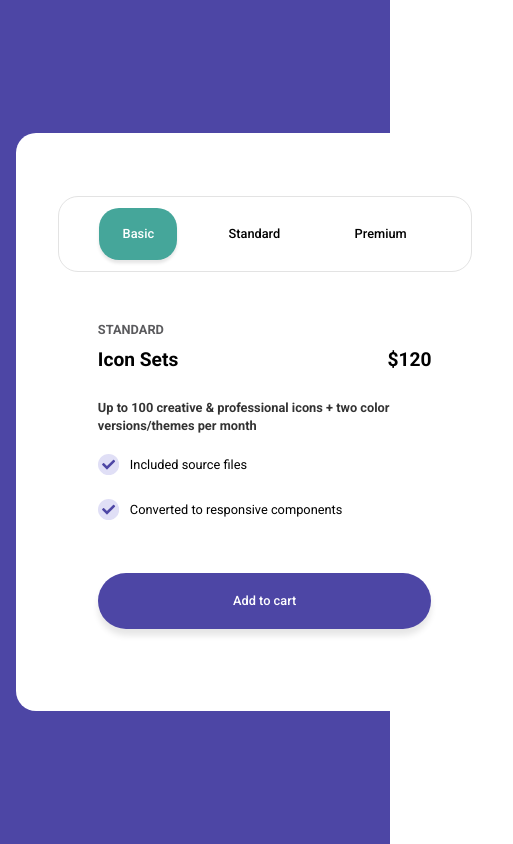
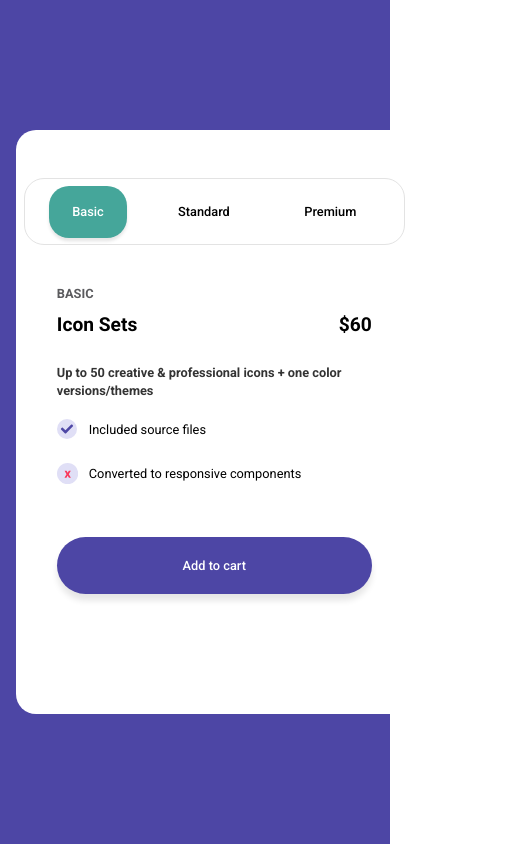
Before and after one commit to jc-ve/frontend-pro, a website: page projects/intermediate/icon-sets-pricing-card/index.html in a window 390 px wide. Both pictures are taken after a click on the item "Basic". Shown: the whole page, 513 px wide, since content can reach past the window. Drawn offline with Linux system fonts and the light colour scheme.

Commit message:
added tab functionality

```diff
--- a/projects/intermediate/icon-sets-pricing-card/index.html
+++ b/projects/intermediate/icon-sets-pricing-card/index.html
@@ -16,11 +16,30 @@
     <main>
       <figure class="pricing">
         <ul class="pricing__plan">
-          <li class="pricing__item">Basic</li>
-          <li class="pricing__item active">Standard</li>
-          <li class="pricing__item">Premium</li>
+          <li class="pricing__item" data-plan="1">Basic</li>
+          <li class="pricing__item active" data-plan="2">Standard</li>
+          <li class="pricing__item" data-plan="3">Premium</li>
         </ul>
-        <div class="pricing__body">
+        <div class="pricing__body pricing__body--1">
+          <p class="pricing__type">Basic</p>
+          <div class="pricing__price">
+            <p>Icon Sets</p>
+            <p>$60</p>
+          </div>
+          <p class="pricing__caption">
+            Up to 50 creative & professional icons + one color versions/themes
+          </p>
+          <ul class="pricing__features">
+            <li class="pricing__feature pricing__feature--included">
+              Included source files
+            </li>
+            <li class="pricing__feature pricing__feature--not-included">
+              Converted to responsive components
+            </li>
+          </ul>
+          <button class="pricing__btn">Add to cart</button>
+        </div>
+        <div class="pricing__body active pricing__body--2">
           <p class="pricing__type">Standard</p>
           <div class="pricing__price">
             <p>Icon Sets</p>
@@ -31,8 +50,31 @@
             per month
           </p>
           <ul class="pricing__features">
-            <li class="pricing__feature">Included source files</li>
-            <li class="pricing__feature">Converted to responsive components</li>
+            <li class="pricing__feature pricing__feature--included">
+              Included source files
+            </li>
+            <li class="pricing__feature pricing__feature--included">
+              Converted to responsive components
+            </li>
+          </ul>
+          <button class="pricing__btn">Add to cart</button>
+        </div>
+        <div class="pricing__body pricing__body--3">
+          <p class="pricing__type">Premium</p>
+          <div class="pricing__price">
+            <p>Icon Sets</p>
+            <p>$180</p>
+          </div>
+          <p class="pricing__caption">
+            Up to 200 creative & professional icons + four color versions/themes
+          </p>
+          <ul class="pricing__features">
+            <li class="pricing__feature pricing__feature--included">
+              Included source files
+            </li>
+            <li class="pricing__feature pricing__feature--included">
+              Converted to responsive components
+            </li>
           </ul>
           <button class="pricing__btn">Add to cart</button>
         </div>
--- a/projects/intermediate/icon-sets-pricing-card/script.js
+++ b/projects/intermediate/icon-sets-pricing-card/script.js
@@ -2,11 +2,22 @@
 
 const listPricingPlan = document.querySelector(".pricing__plan");
 const itemsPricingPlan = document.querySelectorAll(".pricing__item");
+const contentsPricingPlan = document.querySelectorAll(".pricing__body");
 
 const showPlan = (e) => {
   const clicked = e.target.closest(".pricing__item");
+
+  if (!clicked) return;
+
+  // Remove active classes
   itemsPricingPlan.forEach((item) => item.classList.remove("active"));
+  contentsPricingPlan.forEach((content) => content.classList.remove("active"));
+
   clicked.classList.add("active");
+
+  document
+    .querySelector(`.pricing__body--${clicked.dataset.plan}`)
+    .classList.add("active");
 };
 
 listPricingPlan.addEventListener("click", showPlan);
--- a/projects/intermediate/icon-sets-pricing-card/style.css
+++ b/projects/intermediate/icon-sets-pricing-card/style.css
@@ -58,11 +58,11 @@ main {
   border-radius: 20px;
 }
 
-/* @media screen and (max-width: 34.375em) {
+@media screen and (max-width: 25em) {
   .pricing {
     padding: 6.1rem 1rem 15.1rem;
   }
-} */
+}
 
 .pricing__plan {
   list-style: none;
@@ -81,12 +81,12 @@ main {
   }
 }
 
-/* @media screen and (max-width: 34.375em) {
+@media screen and (max-width: 25em) {
   .pricing__plan {
     padding: 0.8rem 3rem;
     margin-bottom: 5.2rem;
   }
-} */
+}
 
 .pricing__item {
   font-weight: 500;
@@ -120,14 +120,26 @@ main {
 .pricing__body {
   max-width: 41.7rem;
   margin: 0 auto;
+  display: none;
 }
 
-/* @media screen and (max-width: 34.375em) {
+.pricing__body.active {
+  display: block;
+}
+
+@media screen and (max-width: 40.625em) {
+  .pricing__body {
+    max-width: 100%;
+    /* padding: 0 4.1rem; */
+  }
+}
+
+@media screen and (max-width: 25em) {
   .pricing__body {
     max-width: 100%;
     padding: 0 4.1rem;
   }
-} */
+}
 
 .pricing__type {
   font-weight: 700;
@@ -167,13 +179,21 @@ main {
   gap: 1.4rem;
 }
 
+.pricing__feature--included::before {
+  background: url(./images/checkmark.svg);
+}
+
+.pricing__feature--not-included::before {
+  background: url(./images/xmark.svg);
+}
+
 .pricing__feature::before {
   display: block;
   content: "";
-  background: url(./images/checkmark.svg) no-repeat;
   height: 2.6rem;
   width: 2.6rem;
   background-size: contain;
+  background-repeat: no-repeat;
 }
 
 .pricing__btn {
```
Also changed, not shown: projects/intermediate/icon-sets-pricing-card/images/xmark.svg (added).
